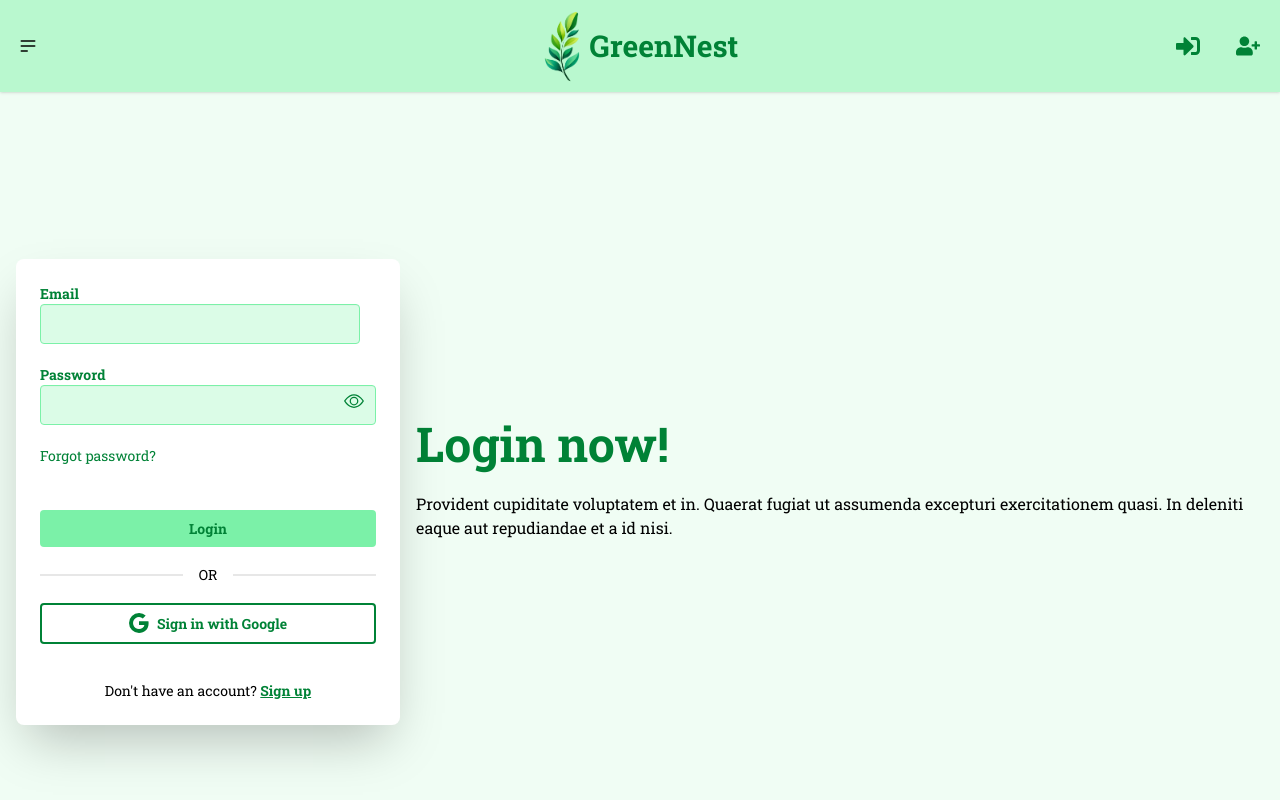
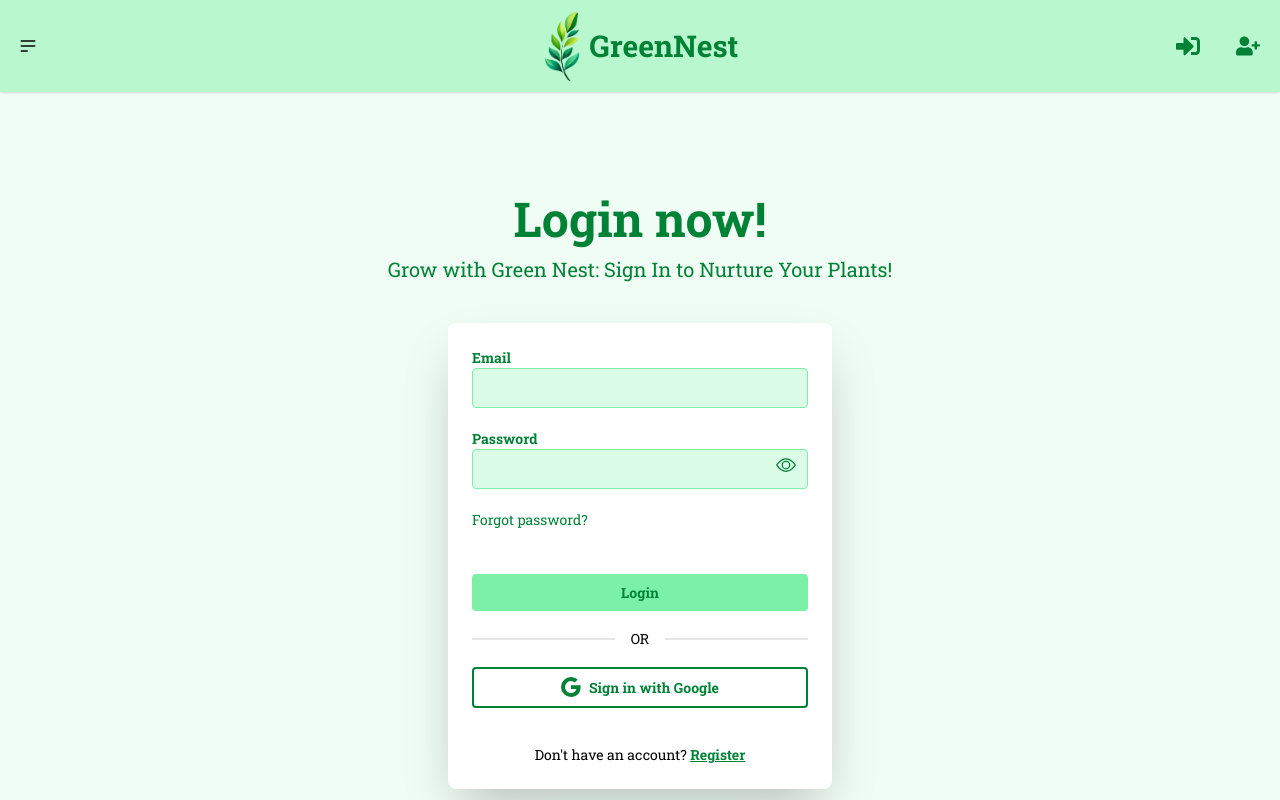
Before and after one commit to farhanarexa/green-nest, a React (Vite) app: page /login in a window 1280 px wide. Shown: the top 800 px of the page. Built offline with nearby package versions, Linux system fonts and the light colour scheme; no server answers.

Commit message:
Changed the dummy texts

```diff
--- a/src/Components/HomePage/HeroSection.jsx
+++ b/src/Components/HomePage/HeroSection.jsx
@@ -43,7 +43,14 @@
               className="flex items-center justify-center text-center bg-cover bg-center h-full w-full"
               style={{ backgroundImage: `url(${slide.image})` }}
             >
-              <h1 className="text-3xl font-semibold w-full max-w-3xl text-white drop-shadow-md md:text-5xl px-8">
+              {/* <h1 className="text-3xl font-semibold w-full max-w-3xl text-white drop-shadow-md md:text-5xl px-8">
+                {slide.slogan}
+              </h1> */}
+
+              <h1
+                className="text-3xl font-semibold w-full max-w-3xl text-white drop-shadow-md md:text-5xl px-8 py-5 rounded-lg"
+                style={{ backgroundColor: 'rgba(0, 128, 0, 0.6)' }} // Green background with low opacity
+              >
                 {slide.slogan}
               </h1>
             </div>
--- a/src/Components/LoginPage/LoginPage.jsx
+++ b/src/Components/LoginPage/LoginPage.jsx
@@ -152,11 +152,11 @@
 
     return (
         <div className="hero min-h-screen bg-green-50">
-            <div className="hero-content flex-col lg:flex-row-reverse">
+            <div className="hero-content flex-col">
                 <div className="text-center lg:text-left">
-                    <h1 className="text-5xl font-bold text-green-700">Login now!</h1>
-                    <p className="py-6">
-                        Provident cupiditate voluptatem et in. Quaerat fugiat ut assumenda excepturi exercitationem quasi. In deleniti eaque aut repudiandae et a id nisi.
+                    <h1 className="text-5xl font-bold text-center  text-green-700">Login now!</h1>
+                    <p className="pt-3 pb-6 text-green-700 text-xl">
+                        Grow with Green Nest: Sign In to Nurture Your Plants!
                     </p>
                 </div>
                 <div className="card w-full max-w-sm shadow-2xl bg-white">
@@ -180,7 +180,7 @@
                                 <input
                                     type="email"
                                     name="email"
-                                    className="input input-bordered bg-green-100 border-green-300"
+                                    className="input input-bordered bg-green-100 w-full border-green-300"
                                     required
                                     disabled={isLoading}
                                 />
@@ -238,7 +238,7 @@
                             <p className="text-center mt-4">
                                 Don't have an account?{' '}
                                 <Link className="text-green-700 font-bold underline" to="/register">
-                                    Sign up
+                                    Register
                                 </Link>
                             </p>
                         </div>
--- a/src/Components/RegisterPage/RegisterPage.jsx
+++ b/src/Components/RegisterPage/RegisterPage.jsx
@@ -145,12 +145,10 @@
 
     return (
         <div className="hero min-h-screen bg-green-50">
-            <div className="hero-content flex-col lg:flex-row-reverse">
+            <div className="hero-content flex-col ">
                 <div className="text-center lg:text-left">
-                    <h1 className="text-5xl font-bold text-green-700">Register now!</h1>
-                    <p className="py-6">
-                        Provident cupiditate voluptatem et in. Quaerat fugiat ut assumenda excepturi exercitationem quasi. In deleniti eaque aut repudiandae et a id nisi.
-                    </p>
+                    <h1 className="text-5xl font-bold text-green-700 text-center">Register now!</h1>
+                    <p className="pt-3 pb-6 text-green-700 text-xl">Join Green Nest: Register to Start Your Plant Care Journey!</p>
                 </div>
 
                 <div className="card w-full max-w-sm shadow-2xl bg-white">
@@ -169,7 +167,7 @@
                                 <input
                                     type="text"
                                     name="name"
-                                    className="input input-bordered bg-green-100 border-green-300"
+                                    className="input input-bordered bg-green-100 border-green-300 w-full"
                                     required
                                     disabled={isLoading}
                                 />
@@ -182,7 +180,7 @@
                                 <input
                                     type="email"
                                     name="email"
-                                    className="input input-bordered bg-green-100 border-green-300"
+                                    className="input input-bordered bg-green-100  w-full border-green-300"
                                     required
                                     disabled={isLoading}
                                 />
@@ -196,7 +194,7 @@
                                 <input
                                     type="text"
                                     name="photo"
-                                    className="input input-bordered bg-green-100 border-green-300"
+                                    className="input input-bordered bg-green-100  w-full border-green-300"
                                     disabled={isLoading}
                                 />
                             </div>
```
